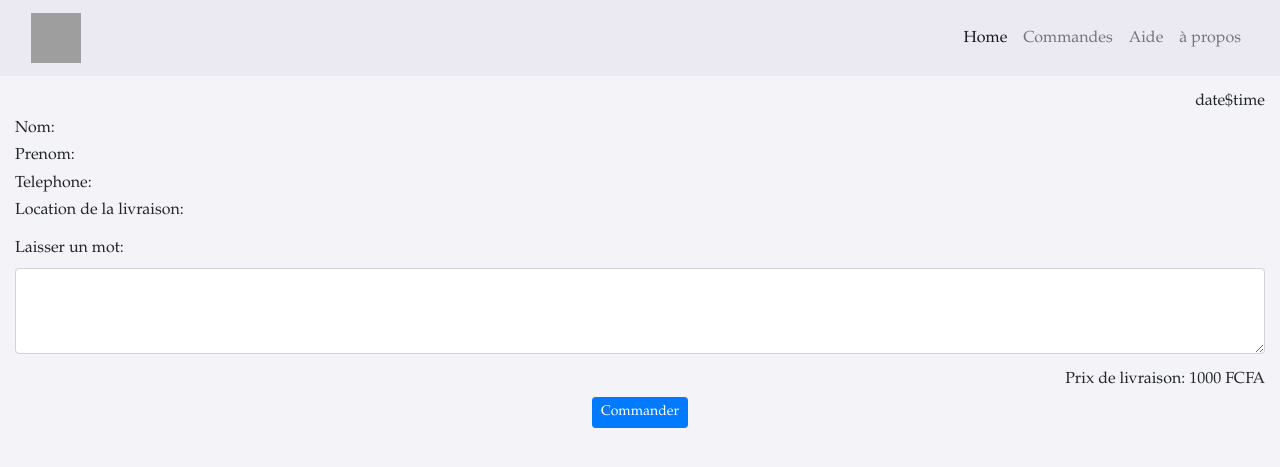
After one commit to ekacou/CitiExpress, a Django app: page /order/ in a window 1280 px wide. The commit adds this page. Shown: the top 467 px of the page. Run offline with Django 3.2, Linux system fonts and the light colour scheme; some libraries are stand-ins or nearby versions; grey boxes are pictures that could not be loaded.

Commit message:
simple commit to update all changes

```diff
--- a/polls/templates/polls/location.html
+++ b/polls/templates/polls/location.html
@@ -22,6 +22,7 @@
   <script src="https://cdnjs.cloudflare.com/ajax/libs/popper.js/1.14.7/umd/popper.min.js" integrity="sha384-UO2eT0CpHqdSJQ6hJty5KVphtPhzWj9WO1clHTMGa3JDZwrnQq4sF86dIHNDz0W1" crossorigin="anonymous"></script>
   <script src="https://stackpath.bootstrapcdn.com/bootstrap/4.3.1/js/bootstrap.min.js" integrity="sha384-JjSmVgyd0p3pXB1rRibZUAYoIIy6OrQ6VrjIEaFf/nJGzIxFDsf4x0xIM+B07jRM" crossorigin="anonymous"></script>
   <script src="{% static '/js/map.js'%}"></script>
+  <title>Location</title>
 </head>
 <body>
 <!-- Navigation -->
@@ -52,7 +53,9 @@
   <div class="jumbotron jumbotron-fluid" align="center">
       <in class="container">
       <label>Address: </label>
+      <p>
       <script src="{% static '/js/displaylocation.js' %}"></script>
+      </p>
       <p class="lead">Vérifiez que votre address est correct?</p>
       <input type="radio" name="AddressVerification" id="Radios1" value="Yes"> Oui </in>
       <input type="radio" name="AddressVerification" id="Radios2" value="Yes"> Non </in>
--- /dev/null
+++ b/polls/templates/polls/order.html
@@ -0,0 +1,73 @@
+<!DOCTYPE html>
+{% load static %}
+<html lang="en">
+<head>
+    <meta charset="UTF-8">
+     <!-- viewport for screen adaptation -->
+    <meta name="viewport" content="width=device-width, initial-scale=1, shrink-to-fit=no">
+    <title> Citi Express</title>
+    <!-- Local Bootstrap CSS -->
+    <link rel="stylesheet" href="https://stackpath.bootstrapcdn.com/bootstrap/4.3.1/css/bootstrap.min.css">
+    <!-- js -->
+    <script src="https://code.jquery.com/jquery-3.3.1.slim.min.js"></script>
+    <script src="https://cdnjs.cloudflare.com/ajax/libs/popper.js/1.14.7/umd/popper.min.js"></script>
+    <script src="https://stackpath.bootstrapcdn.com/bootstrap/4.3.1/js/bootstrap.min.js"></script>
+
+    <link rel="stylesheet" href="{% static '/css/main.css' %}">
+
+    <title>Order page</title>
+
+
+</head>
+<body>
+
+<!-- Navigation bar -->
+<nav class="navbar navbar-expand-md navbar-light navbar-color sticky-top">
+    <div class="container-fluid">
+        <a class="navbar-brand"><img src="{% static '/images/Logo.png' %}" class="d-inline-block align-top" alt="" width="50" height="50"></a>
+        <button class="navbar-toggler" type="button" data-toggle="collapse" data-target="#navbarSupportedContent" aria-controls="navbarSupportedContent" aria-expanded="false" aria-label="Toggle navigation">
+            <span class="navbar-toggler-icon"></span>
+        </button>
+        <div class="collapse navbar-collapse" id="navbarSupportedContent">
+            <ul class="navbar-nav ml-auto">
+                <li class="nav-item active">
+                    <a class="nav-link" href="#">Home <span class="sr-only">(current)</span> </a>
+                </li>
+                 <li class="nav-item">
+                    <a class="nav-link" href="#">Commandes</a>
+                </li>
+                <li class="nav-item">
+                    <a class="nav-link" href="#">Aide</a>
+                </li>
+                <li class="nav-item">
+                    <a class="nav-link" href="#">à propos</a>
+                </li>
+            </ul>
+        </div>
+    </div>
+</nav>
+
+<div class="container-fluid padding">
+    <p class="text-left">
+    <h6 class="dateTime text-right">date$time</h6>
+    <h6 id="currentLastName">Nom: </h6>
+    <h6 id="currentFirsName">Prenom: </h6>
+    <h6 id="currentTelephone">Telephone: </h6>
+    <h6>Location de la livraison: </h6>
+    </p>
+</div>
+<div class="container-fluid">
+
+</div>
+<form>
+    <div class="form-group container-fluid"  >
+        <label for="additionalInfo"> Laisser un mot: </label>
+        <textarea class="form-control" id="AdditionalInfo" rows="3"></textarea>
+    </div>
+    <div class="container-fluid">
+        <h6 class="text-right">Prix de livraison: 1000 FCFA</h6>
+    </div>
+    <button type="button" class="btn btn-primary btn-sm mx-auto d-block">Commander</button>
+</form>
+</body>
+</html>
--- a/polls/urls.py
+++ b/polls/urls.py
@@ -3,6 +3,7 @@ from .views import base
 from .views import sign_up
 from .views import sign_in
 from .views import location
+from .views import order
 
 urlpatterns = [
 
@@ -10,4 +11,5 @@ urlpatterns = [
     url('signup/', sign_up, name='sign_up_page'),
     url('signin/', sign_in, name='sign_up_page'),
     url('location/', location, name='main location page'),
+    url('order/', order, name='order result page'),
 ]
--- a/polls/views.py
+++ b/polls/views.py
@@ -72,3 +72,11 @@ def location(request):
     else:
 
         return render(request, 'polls/location.html')
+
+
+def order(request):
+    if request.method == 'POST':
+        return HttpResponse(request, '')
+
+    else:
+        return render(request, 'polls/order.html')
--- a/static/css/base.css
+++ b/static/css/base.css
@@ -320,7 +320,7 @@ section.contact {
   text-align: center;
 }
 
-section.contact h2 {
+section.contact h2 {navbar
   margin-top: 0;
   margin-bottom: 25px;
 }
--- /dev/null
+++ b/static/css/main.css
@@ -0,0 +1,10 @@
+
+body {
+  font-family: "Palatino Linotype", "Book Antiqua", Palatino, serif;
+  background: #f4f3f7;
+}
+
+.navbar-color{
+background-color: #ebe9f2;
+
+}
```
Also changed, not shown: polls/templates/polls/base.html (+16 -13 lines), static/js/displaylocation.js (+27 -12 lines), static/bootstrap/dist/css/bootstrap.css, 2 other files.
